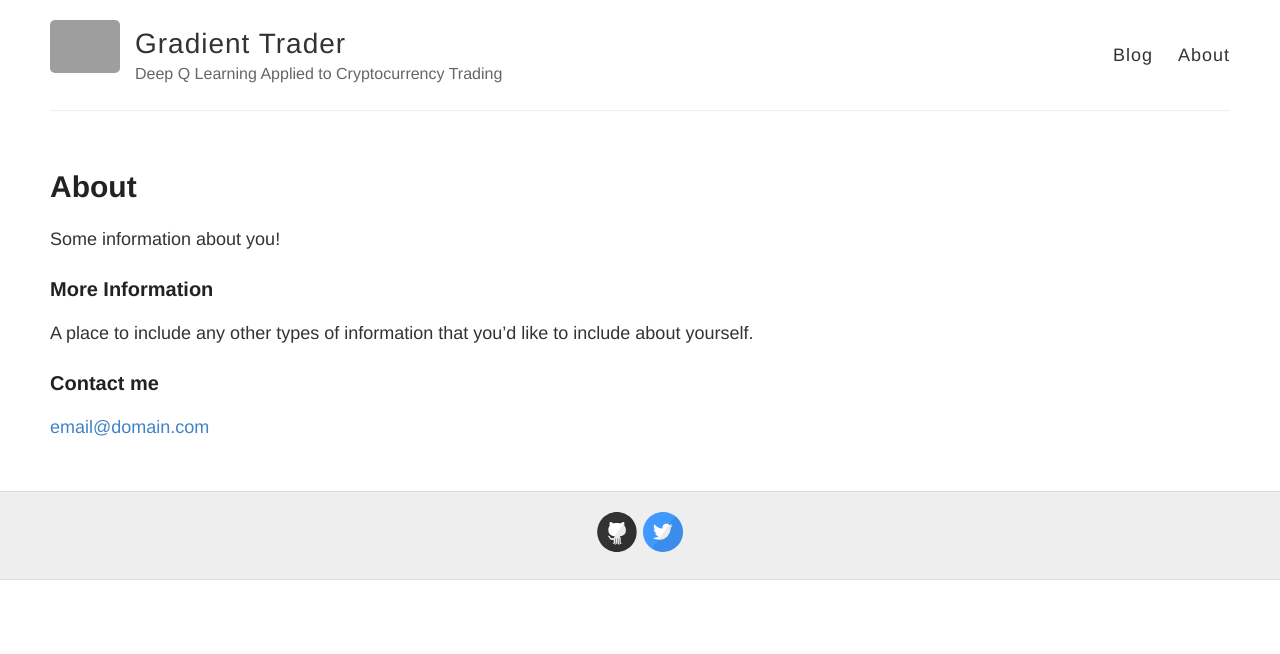
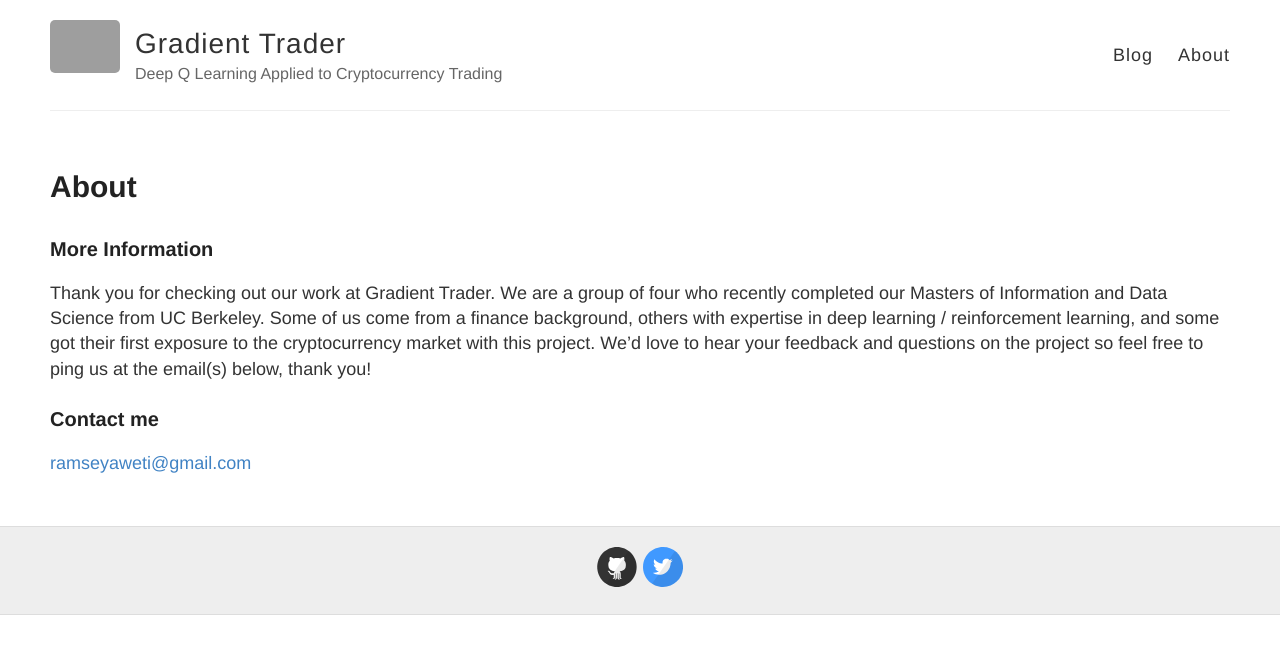
Before and after one commit to GradientTrader/gradienttrader.github.io, a Jekyll site: the page built from about.md, in a window 1280 px wide. Shown: the top 654 px of the page. Built offline with Jekyll 4.4.1, drawn with Linux system fonts in a browser that asks for light colours; grey boxes are pictures that could not be loaded.

Commit message:
Update about.md

```diff
--- a/about.md
+++ b/about.md
@@ -4,12 +4,10 @@ title: About
 permalink: /about/
 ---
 
-Some information about you!
-
 ### More Information
 
-A place to include any other types of information that you'd like to include about yourself.
+Thank you for checking out our work at Gradient Trader. We are a group of four who recently completed our Masters of Information and Data Science from UC Berkeley. Some of us come from a finance background, others with expertise in deep learning / reinforcement learning, and some got their first exposure to the cryptocurrency market with this project. We'd love to hear your feedback and questions on the project so feel free to ping us at the email(s) below, thank you!
 
 ### Contact me
 
-[email@domain.com](mailto:email@domain.com)
+[ramseyaweti@gmail.com](mailto:ramseyaweti@gmail.com)
```
